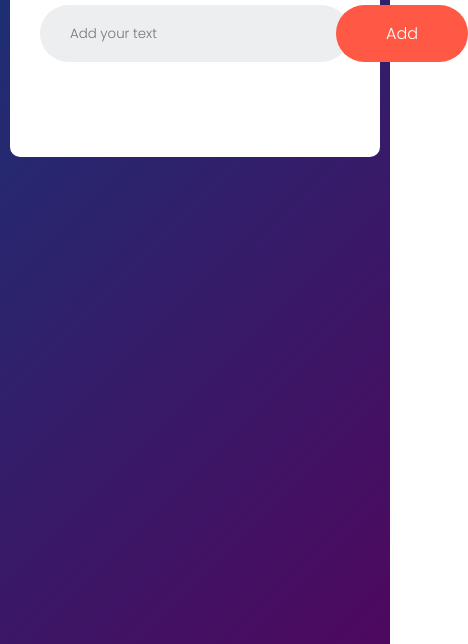
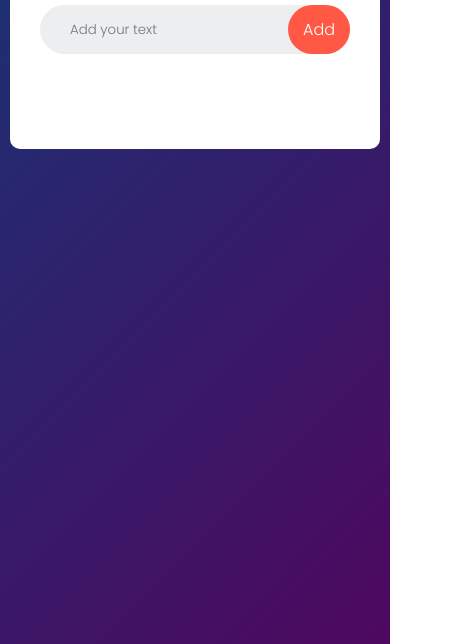
Before and after one commit to LugiaLink/Mini_Projects, a plain HTML site: page to_do_list/index.html in a window 390 px wide. Shown: the part 200-844 px from the top of the page, 468 px wide, since content can reach past the window. Drawn offline with Linux system fonts and the light colour scheme.

Commit message:
make responsive the to-do list and weather app

```diff
--- a/to_do_list/style.css
+++ b/to_do_list/style.css
@@ -98,3 +98,31 @@ ul li span {
 ul li span:hover{
     background-color: #edeef0;
 }
+
+@media only screen and (max-width: 480px){
+    button {
+        border: none;
+        outline: none;
+        padding: 12px 15px;
+        background: #ff5945;
+        color: #fff;
+        font-size: 16px;
+        cursor: pointer;
+        border-radius: 40px;
+    }
+    input {
+        flex: 1;
+        border: none;
+        outline: none;
+        background: transparent;
+        padding: 10px;
+        width: 80%;
+    }
+    ul li{
+        list-style: none;
+        padding: 12px 14px 12px 50px;
+        user-select: none;
+        cursor: pointer;
+        position: relative;
+    }
+}
```
Also changed, not shown: weather_app/style.css (+13 -0 lines).
